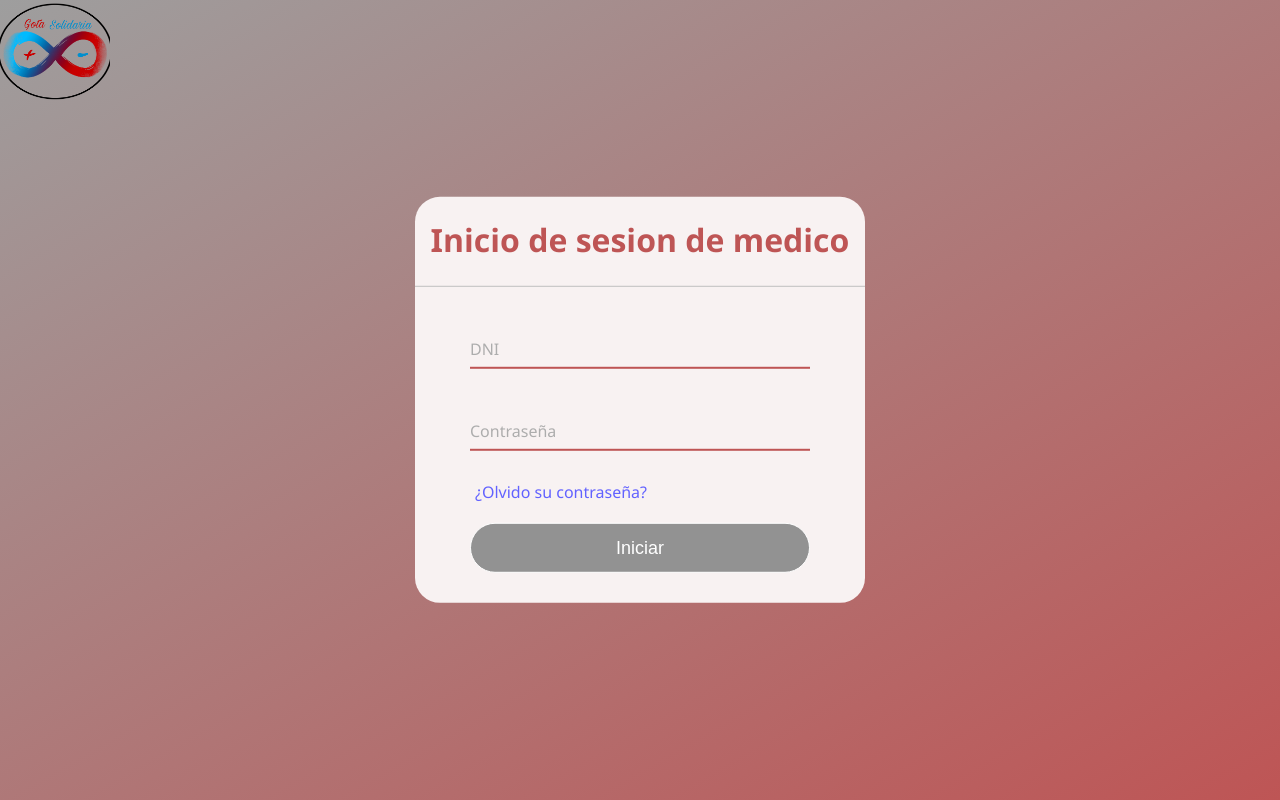
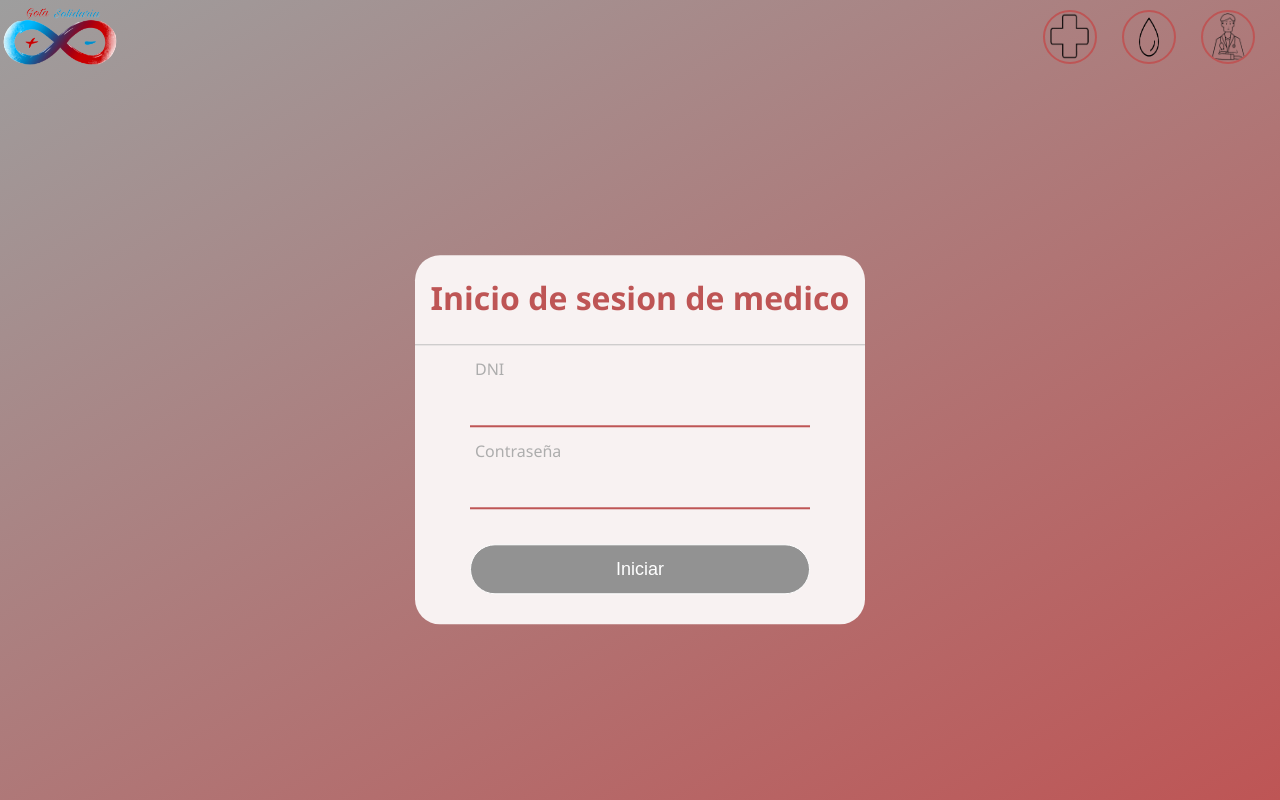
Before and after one commit to MatiasDizenhaus/Proyecto2023, a PHP site: page /iniciodesesionmedico.html in a window 1280 px wide. Run offline with PHP 8.4, Linux system fonts and the light colour scheme.

Commit message:
termine el inicio de sesion

```diff
--- a/inicio de sesion/iniciodesesionmedico.css
+++ b/inicio de sesion/iniciodesesionmedico.css
@@ -1,3 +1,30 @@
+.logo-buttons {
+    position: absolute;
+    top: 10px;
+    right: 25px;
+    display: flex;
+    align-items: center;
+}
+
+/* Estilos para cada botón de logotipo */
+.logo-button {
+    margin-left: 25px; /* Espacio entre los botones de logotipo si es necesario */
+    text-decoration: none; /* Elimina el subrayado de los enlaces */
+}
+
+/* Estilos para las imágenes de los botones de logotipo */
+.logo-button img {
+    width: 50px; /* Ancho de la imagen del botón */
+    height: 50px; /* Altura de la imagen del botón */
+    border-radius: 50%; /* Esto hace que las imágenes sean círculos si lo deseas */
+    border: 2px solid #be5555; /* Borde alrededor de la imagen del botón */
+    transition: transform 0.3s ease-in-out; /* Efecto de transformación suave al pasar el cursor */
+}
+
+/* Estilos para el efecto de hover en las imágenes de los botones de logotipo */
+.logo-button img:hover {
+    transform: scale(1.1); /* Escala ligeramente la imagen al pasar el cursor */
+}
 body {
     margin: 0;
     padding: 0;
@@ -8,7 +35,7 @@ body {
 
 .formulario{
     position: absolute;
-    top: 50%;
+    top: 55%;
     left: 50%;
     transform: translate(-50%, -50%);
     width: 450px;
@@ -40,15 +67,16 @@ form .username, form .contrasena{
     background: none;
     outline: none;
 }
-.username label, .contrasena label{
+.username label, .contrasena label {
     position: absolute;
-    top: 60%;
-    left: 0px;
+    top: 0;
+    left: 5px;
     color: #adadad;
-    transform: translateY(-50%);
     font-size: 16px;
     pointer-events: none;
     transition: .5s;
+    transform-origin: top left;
+    transform: translateY(-100%);
 }
 
 .username span::before, .contrasena span::before{
@@ -64,25 +92,15 @@ form .username, form .contrasena{
 
 }
 .username input:focus~label,
-.contrasena input:focus~label{
-    top: -5px;
-    color: #be5555
+.contrasena input:focus~label {
+    top: -25px;
+    color: #be5555;
+    transform: translateY(0%);
 }
 
 .username input:focus~ span::before,
 .contrasena input:focus~ span::before{
     width: 100%;
-}
-
-
-.recordar{
-    margin: -5px 0 20px 5px;
-    color: rgb(98, 98, 255);
-    cursor: pointer;
-}
-
-.recordar:hover{
-    text-decoration: underline;
 }
 
 input[type="submit"]{
--- a/inicio de sesion/iniciodesesionmedico.html
+++ b/inicio de sesion/iniciodesesionmedico.html
@@ -7,8 +7,12 @@
     <link rel="stylesheet" href="iniciodesesionmedico.css">
 </head>
 <body>
-    <img src="logo infinito.PNG" width="110"/>
-
+    <img src="logo2.0.png" width="125" , height="70"/>
+    <div class="logo-buttons">
+        <a href="#" class="logo-button"><img src="foto cruz.png" alt="Logo 1"></a>
+        <a href="#" class="logo-button"><img src="foto gota.png" alt="Logo 2"></a>
+        <a href="#" class="logo-button"><img src="logo medico.png" alt="Logo 3"></a>
+    </div>
     <div class="formulario">
         <h1>Inicio de sesion de medico</h1>
         <form action="index.php" method="post">
@@ -20,7 +24,7 @@
                 <input type="password" name="Contraseña" placeholder="" required>
                 <label>Contraseña</label>
              </div>
-             <div class="recordar">¿Olvido su contraseña?</div>
+
              <input type="submit" value="Iniciar">
              <tr>
                  <td text-align=center colspan=3> <input type="hidden" name="SI" value="L"></td>
```
Also changed, not shown: inicio de sesion/foto cruz.png (added), inicio de sesion/foto gota.png (added), inicio de sesion/logo medico.png (added), inicio de sesion/logo proyecto.jfif (deleted), inicio de sesion/logo2.0.png (added).
